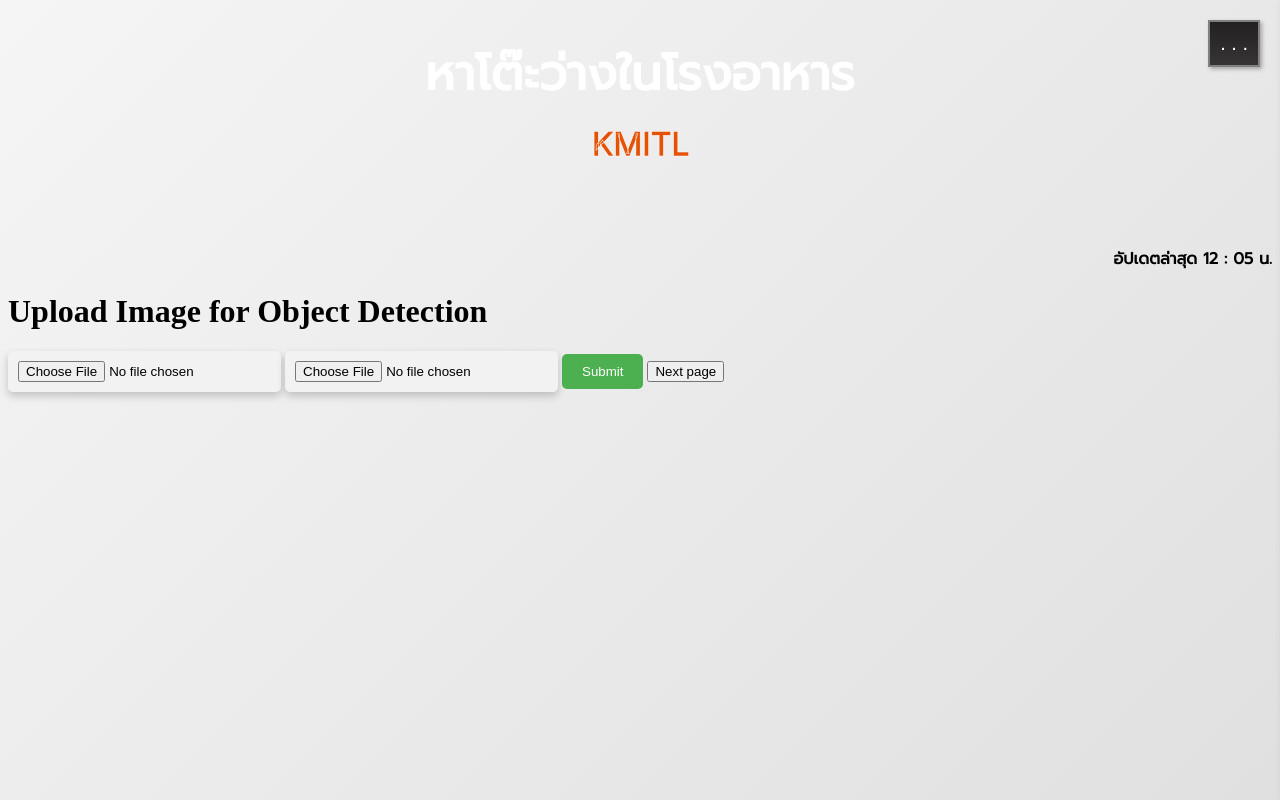
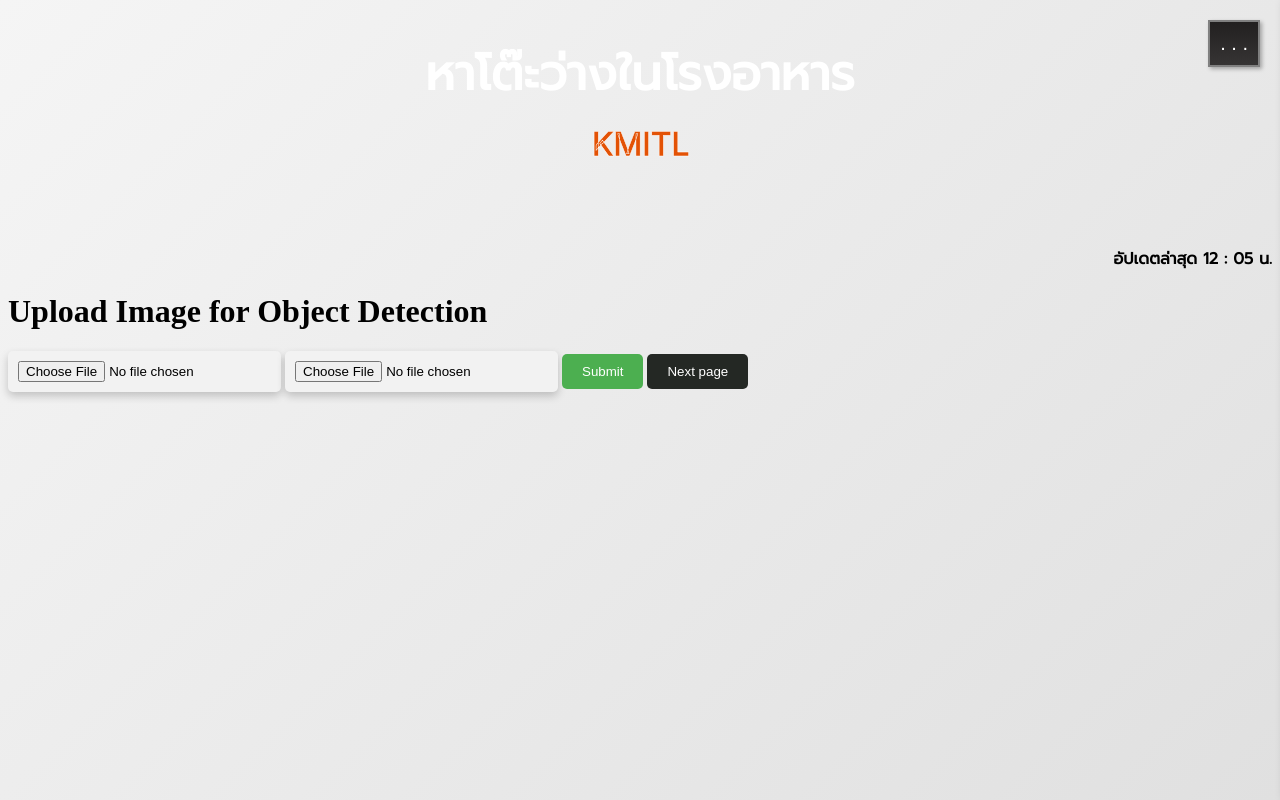
Before and after one commit to Queen506/AiProject, a plain HTML site: page index.html in a window 1280 px wide. Drawn offline with Linux system fonts and the light colour scheme; files that its build step writes are made by us from their sources; files whose address does not match are found by name.

Commit message:
Update style.css

```diff
--- a/style.css
+++ b/style.css
@@ -117,8 +117,26 @@ body {
   box-shadow: 1px 1px 2px #888888; /* Smaller shadow when pressed */
 }
 
+.myButton {
+  display: inline-block;
+  padding: 10px 20px;
+  background-color: #242824; /* Button background color */
+  color: #fff; /* Text color */
+  text-align: center;
+  text-decoration: none;
+  border: none;
+  border-radius: 5px; /* Rounded corners */
+  transition: box-shadow 0.3s ease-in-out;
+}
 
+.myButton:hover {
+  box-shadow: 0 4px 8px 0 rgba(0, 0, 0, 0.2), 0 6px 20px 0 rgba(0, 0, 0, 0.19); /* Shadow on hover */
+}
 
+.myButton:active {
+  transform: scale(0.95); /* Shrink the button when it's pressed */
+  box-shadow: 1px 1px 2px #888888; /* Smaller shadow when pressed */
+}
 
 
 
@@ -146,6 +164,7 @@ body {
 .sidebar .nav-item {
   padding: 10px;
   transition: transform 0.2s;
+
 }
 
 /* Style for the navigation item links */
@@ -161,6 +180,7 @@ body {
   width: 30px;
   height: 30px;
   margin-right: 10px;
+
 }
 
 /* Add hover effect to the navigation items
@@ -291,5 +311,5 @@ body {
   top: 60%;
   right: 7%; /* Adjust the distance from the right side (you can use percentages or pixels) */
   transform: translateY(-50%);
-  z-index: 1;
+/*  z-index: 1; */
 }
```
